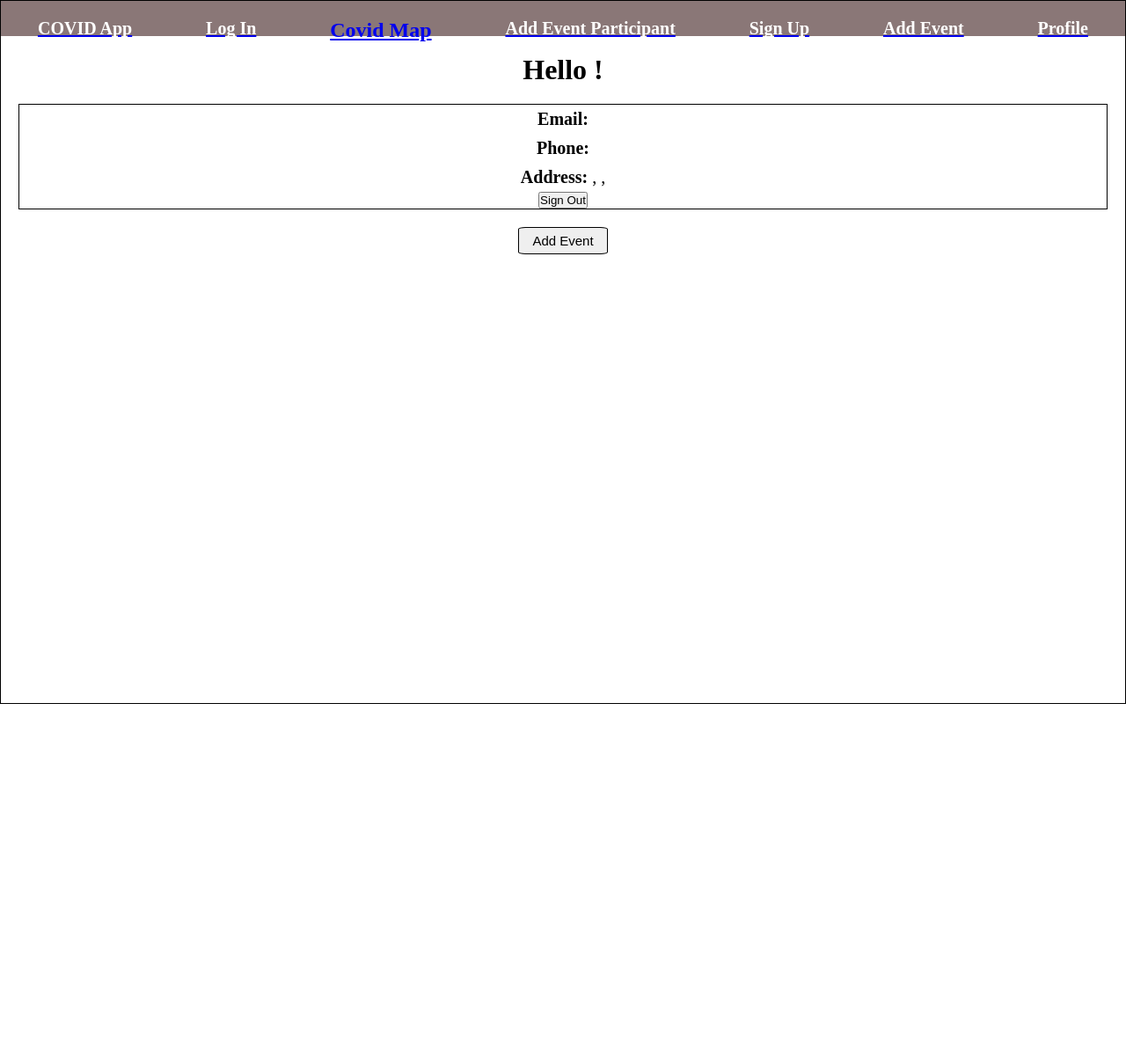
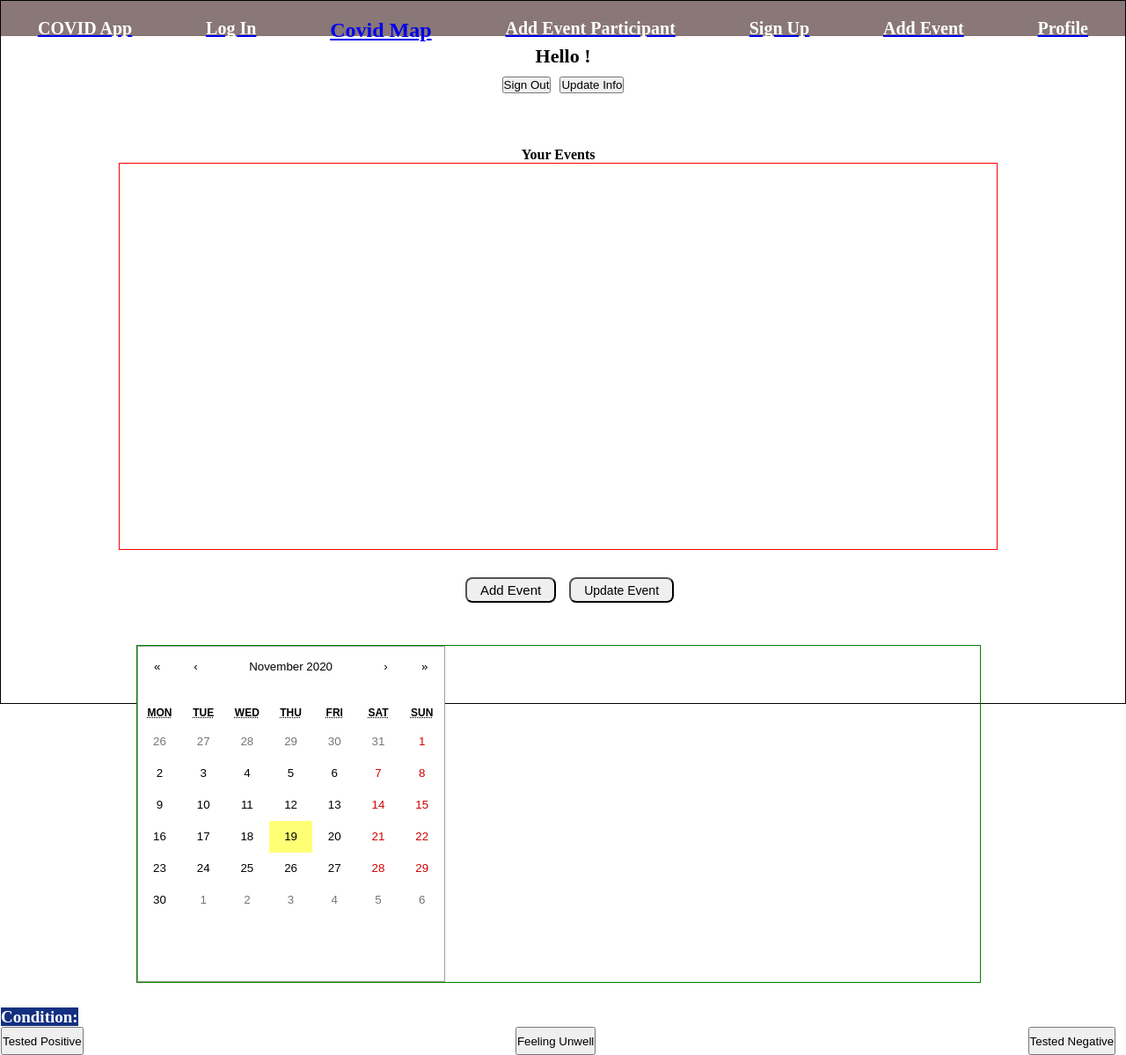
Before and after one commit to Strongtalk/COVID-Contact-tracing, a React (Create React App) app in the folder client/: page /userprofile in a window 1280 px wide. Shown: the whole page at 88% size. Before the commit the page ends 800 px from the top, so only its background shows below. Built offline with nearby package versions, Linux system fonts and the light colour scheme; no server answers; sample sign-in values are in the browser's storage.

Commit message:
worked on user profile page, added in more functionailty for users

```diff
--- a/client/src/Components/profilePage/profilePage.css
+++ b/client/src/Components/profilePage/profilePage.css
@@ -1,28 +1,110 @@
 #profileContainer{
-    border: 1px solid black;
-    margin: 20px;
+    margin: 10px;
+}
+
+#statusBox {
+    background-color: rgb(18, 48, 129);
+    color: white;
+    font-weight: bolder;
+    font-size: 19px;
+}
+
+#eventListTitle {
+    display: flex;
+
 }
 
 .profileDisplay{
     margin: 0;
-    padding: 5px;
-    font-size: 20px;
+    font-size: 17px;
+    justify-self: flex-start;
 }
+
 #profileName{
     margin-bottom: 10px;
+    font-size: 22px;
 }
 
-#calendar-container {
+#eventListContainer {
     display: flex;
+    height: 70vh;
+    width: 99vw;
+    flex-direction: column;
     justify-content: center;
     align-items: center;
-    margin-top: 2px;
-    background-color: rgb(30, 30, 37);
 }
+
+#eventListBox {
+display: flex;
+height: 55vh;
+width: 78vw;
+border: 1px solid red;
+}
+
+
+/* Buttons on the page*/
+
+#signOut {
+
+}
+
+#updateInfo {
+margin-left: 10px;
+}
+
+/* These buttons listed below are in a container*/
+/* This is the Event buttons' container*/
+#buttonContainer {
+   display: flex;
+   justify-content: center;
+   position: relative;
+   top: -20px;
+}
+
+.profileButtons {
+    display: flex;
+ }
+
 #addEventButton {
 text-align: center;
-border: 1px solid black;
 font-size: 15px;
-padding: 6px 15px;
-border-radius: 8%;
+padding: 4px 15px;
+border-radius: 8px;
 }
+
+#updateEventButton {
+text-align: center;
+font-size: 14px;
+padding: 4px 15px;
+border-radius: 8px;
+position: relative;
+left: 15px;
+}
+/*User status buttons and container (Tested Positive//Feeling unwell)*/
+#statusButtonContainer {
+    display: flex;
+    width: 99vw;
+    height: 4vh;
+    justify-content: space-between;}
+
+
+/* Calendar and it's container*/
+#calendarWrapper {
+    display: flex;
+    height: 55vh;
+    width: 99vw;
+    justify-content: center;
+    align-items: center;
+}
+
+#calendarContainer {
+    display: flex;
+    height: 48vh;
+    width: 75vw;
+    border: 1px solid green;
+}
+
+/*User's status*/
+#currentStatus {
+    text-align: start;
+}
--- a/client/src/Components/profilePage/profilePage.js
+++ b/client/src/Components/profilePage/profilePage.js
@@ -2,6 +2,9 @@ import React, { useState, useEffect } from "react";
 import { withRouter, Redirect } from "react-router";
 import "./profilePage.css";
 import firebaseApp from "../auth/firebase.js";
+import Calendar from "react-calendar";
+import "react-calendar/dist/Calendar.css";
+
 
 function ProfilePage() {
   const [profile, setProfile] = useState("");
@@ -35,25 +38,37 @@ function ProfilePage() {
 
   //display user info here
   return (
+    <div id="profilePageWrapper">
     <div id="profilePageContainer">
-      <h1 id="profileName">Hello {profile.name} !</h1>
       <div id="profileContainer">
-        <p className="profileDisplay">
-          <b>Email:</b> {profile.email}
-        </p>
-        <p className="profileDisplay">
-          <b>Phone: </b> {profile.cell}
-        </p>
-        <p className="profileDisplay">
-          <b>Address: </b>
-          {profile.street}, {profile.city}, {profile.zip}
-        </p>
-        <button onClick={handleLogout}>Sign Out</button>
+      <h2 id="profileName"> Hello {profile.name} !</h2>
+        <button id="signOut" onClick={handleLogout}>Sign Out</button>
+        <button id="updateInfo">Update Info</button>
       </div>
-      <form action="/event">
+     <div id="eventListContainer">
+     <h4 id="eventListTitle">Your Events</h4>
+     <div name="eventList" id="eventListBox"></div>
+     </div>
+     <div id="buttonContainer">
+      <form className="profileButtons" action="/event">
         <input id="addEventButton" type="submit" value="Add Event"></input>
-      </form>
-      <div id="calendarContainer"></div>
+        </form>
+        <form className="profileButtons">
+        <input id="updateEventButton" type="submit" value="Update Event"></input>
+        </form>
+        </div>
+        <div id="calendarWrapper">
+     <div id="calendarContainer">
+       <Calendar />
+     </div>
+     </div>
+     <p id="currentStatus"><mark id="statusBox">Condition:</mark></p>
+     <div id="statusButtonContainer">
+     <button type='submit' className="statusButtons">Tested Positive</button>
+     <button type='submit' className="statusButtons">Feeling Unwell</button>
+     <button type='submit' className="statusButtons">Tested Negative</button>
+     </div>
+    </div>
     </div>
   );
 }
```
